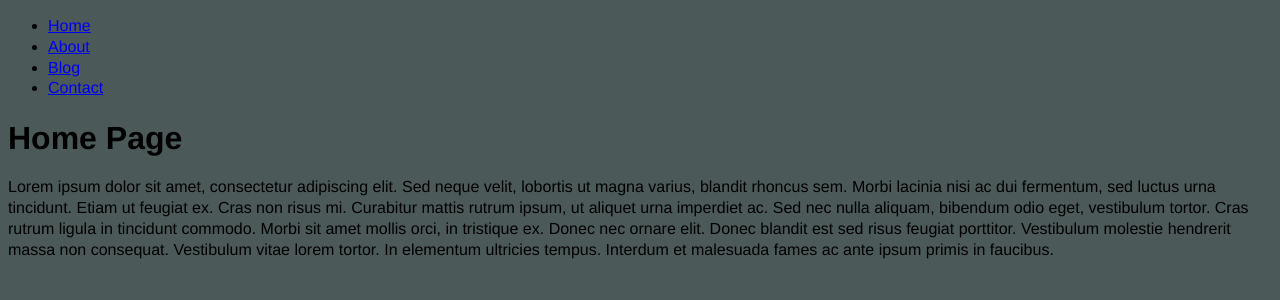
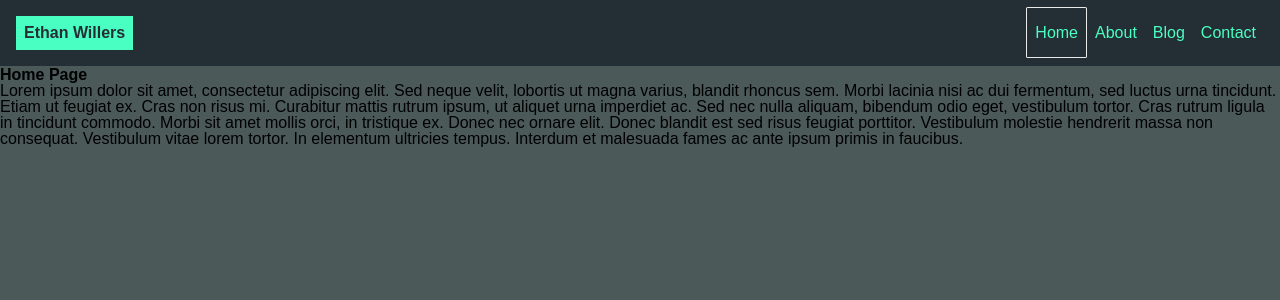
Before and after one commit to nanea808/20-react-portfolio-refactor, a React (Create React App) app: page / in a window 1280 px wide. Shown: the top 300 px of the page. Built offline with nearby package versions, Linux system fonts and the light colour scheme.

Commit message:
css imports properly, refactored nav bar

```diff
--- a/src/components/NavTabs.js
+++ b/src/components/NavTabs.js
@@ -1,4 +1,4 @@
-import React from 'react';
+import React from "react";
 
 // const styles = {
 //   nav: {
@@ -18,12 +18,14 @@
 
 function NavTabs({ currentPage, handlePageChange }) {
   return (
+    <div className="nav">
+      <h1>Ethan Willers</h1>
       <ul>
         <li>
           <a
             href="#home"
-          onClick={() => handlePageChange('Home')}
-          className={currentPage === 'Home' ? 'nav-link active' : 'nav-link'}
+            onClick={() => handlePageChange("Home")}
+            className={currentPage === "Home" ? "nav-link active" : "nav-link"}
           >
             Home
           </a>
@@ -31,8 +33,8 @@
         <li className="nav-item">
           <a
             href="#about"
-          onClick={() => handlePageChange('About')}
-          className={currentPage === 'About' ? 'nav-link active' : 'nav-link'}
+            onClick={() => handlePageChange("About")}
+            className={currentPage === "About" ? "nav-link active" : "nav-link"}
           >
             About
           </a>
@@ -40,8 +42,8 @@
         <li className="nav-item">
           <a
             href="#blog"
-          onClick={() => handlePageChange('Blog')}
-          className={currentPage === 'Blog' ? 'nav-link active' : 'nav-link'}
+            onClick={() => handlePageChange("Blog")}
+            className={currentPage === "Blog" ? "nav-link active" : "nav-link"}
           >
             Blog
           </a>
@@ -49,13 +51,16 @@
         <li className="nav-item">
           <a
             href="#contact"
-          onClick={() => handlePageChange('Contact')}
-          className={currentPage === 'Contact' ? 'nav-link active' : 'nav-link'}
+            onClick={() => handlePageChange("Contact")}
+            className={
+              currentPage === "Contact" ? "nav-link active" : "nav-link"
+            }
           >
             Contact
           </a>
         </li>
       </ul>
+    </div>
   );
 }
 
--- a/src/components/index.css
+++ b/src/components/index.css
@@ -7,8 +7,6 @@
 
 body {
     background-color: var(--light-gray-background);
-
-    /* Fonts! */
     font-family: 'Franklin Gothic Medium', 'Arial Narrow', Arial, sans-serif;
     line-height: 1.3;
 }
@@ -30,7 +28,7 @@
 }
 
 /* Header + Navbar */
-header {
+/* header {
     display: flex;
     justify-content: space-between;
     align-items: center;
@@ -42,25 +40,46 @@
 header h1 {
     padding: 0.3% 1% 0.3% 3.5%;
     background-color: var(--header-green-text);
+} */
+
+/* nav container */
+.nav {
+    display: flex;
+    justify-content: space-between;
+    list-style-type: none;
+    padding: 1rem;
+    align-items: center;
+    background-color: var(--grey-header);
+    color: var(--grey-header);
 }
 
-/* nav container */
-nav ul {
+.nav ul {
     display: flex;
-    justify-content: space-between;
-    min-width: 300px;
-    list-style-type: none;
+    align-items: center;
+}
+
+.nav h1 {
+    padding: 0.5rem;
+    background-color: var(--header-green-text);
+
 }
 
 /* nav links */
-nav a {
+.nav-link {
     color: var(--header-green-text);
     text-decoration: none;
+    padding: 1rem 0.5rem;
 
 }
 
+/* active nav links */
+.active {
+    border: 0.03rem solid var(--off-white);
+    border-radius: 3%;
+}
+
 /* nav links hover */
-nav a:hover {
+.nav-link:hover {
     color: var(--off-white);
 }
 
--- /dev/null
+++ b/src/components/reset.css
@@ -0,0 +1,33 @@
+* {
+    margin: 0;
+    padding: 0;
+    box-sizing: border-box;
+  }
+
+  html {
+    height: 100%;
+  }
+
+  body {
+    min-height: 100%;
+    line-height: 1;
+    font-family: sans-serif;
+  }
+
+  h1, h2, h3, h4, h5, h6 {
+    font-size: 100%;
+  }
+
+  input, select, option, optgroup, textarea, button,
+  pre, code {
+    font-size: 100%;
+    font-family: inherit;
+  }
+
+  ol, ul {
+    list-style: none;
+  }
+
+  div {
+    padding: 0%;
+  }
--- a/src/index.js
+++ b/src/index.js
@@ -2,5 +2,6 @@
 import ReactDOM from 'react-dom';
 import App from './App';
 import './components/index.css';
+import './components/reset.css';
 
 ReactDOM.render(<App />, document.getElementById('root'));
```
Lines whose indentation alone changed are shown as unchanged.
